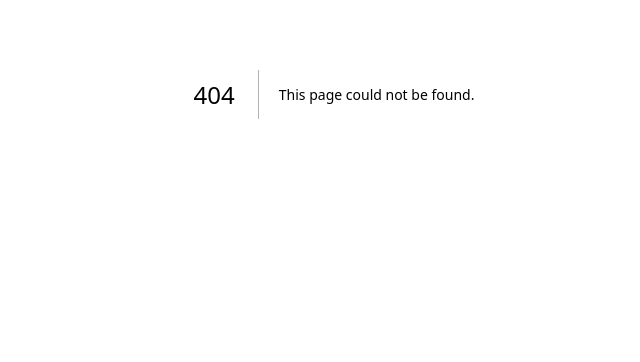
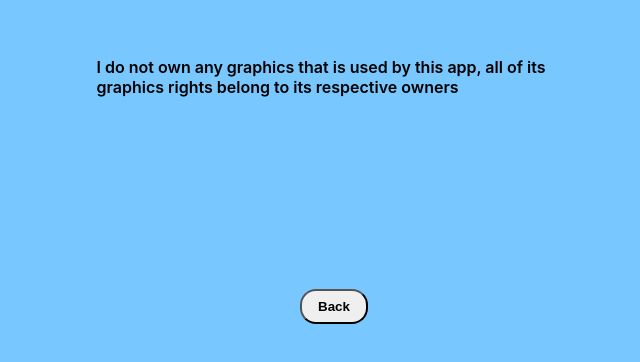
Before and after one commit to kimondo88/onepunchman-gacha-simulator, a Next.js app: page /disclaim in a window 1280 px wide. Before the commit this address had no page. Shown: the part 306-668 px from the top of the page, without its empty margins (306-946 px from the left). Built offline with nearby package versions, Linux system fonts and the light colour scheme.

Commit message:
add disclaimer, also change img into Image form next

```diff
--- a/components/DrawBox.tsx
+++ b/components/DrawBox.tsx
@@ -3,7 +3,7 @@ import styles from "../styles/Simulate.module.scss";
 
 export default function DrawBox({current, className}){
     return (
-        <div className={styles.drawbox + " " + className}>
+        <div className={`${styles.drawbox} ${styles.hidden} ${className} ${styles.appear}`}>
                 { current ? current.map((value, index) => {
                     return <ImageDrop drop={value} key={index} />
                 }) : <p>empty </p>}
--- /dev/null
+++ b/pages/disclaim.tsx
@@ -0,0 +1,16 @@
+import styles from '../styles/Home.module.scss';
+import Link from 'next/link';
+import Head from 'next/head';
+
+export default function Disclaim(){
+    return (
+        <div className={styles.container}>
+            <Head>
+                <title>Gacha simulator Disclaimer</title>
+                <link rel="icon" href="/favicon.ico" />
+            </Head>
+            <p className={styles.disclaim}>I do not own any graphics that is used by this app, all of its graphics rights belong to its respective owners</p>
+            <button><Link href="/">Back</Link></button>
+        </div>
+    )
+}
--- a/styles/Home.module.scss
+++ b/styles/Home.module.scss
@@ -85,6 +85,11 @@ $margin: .5rem;
   height: 1em;
 }
 
+.disclaim{
+  margin: 15%;
+  max-width: 45ch;
+}
+
 @media (max-width: 600px) {
   .grid {
     width: 100%;
--- a/styles/Simulate.module.scss
+++ b/styles/Simulate.module.scss
@@ -4,11 +4,21 @@
     grid-template-rows: repeat(2, 2fr);
     grid-row-gap: 1rem;
     grid-column-gap: 1rem;
+    opacity: 0;
 }
 
 .drawitem{
     width: 5vw;
     height: 5vh;
+}
+
+.appear{
+    animation-name: showitself;
+    animation-duration: 1000ms;
+    animation-iteration-count: 1;
+    animation-delay: 500ms;
+    animation-fill-mode: forwards;
+    animation-timing-function: ease-in;
 }
 
 .invBox{
@@ -82,6 +92,12 @@
     grid-column-end: 13;
 }
 
+@keyframes showitself {
+    0%   {opacity: 0;}
+    50%  {opacity: .5;}
+    100% {opacity: 1;}
+}
+
 @media (max-width: 500px){
     .drawbox{
         padding: 5vw;
```
Also changed, not shown: pages/index.tsx (+9 -3 lines).
